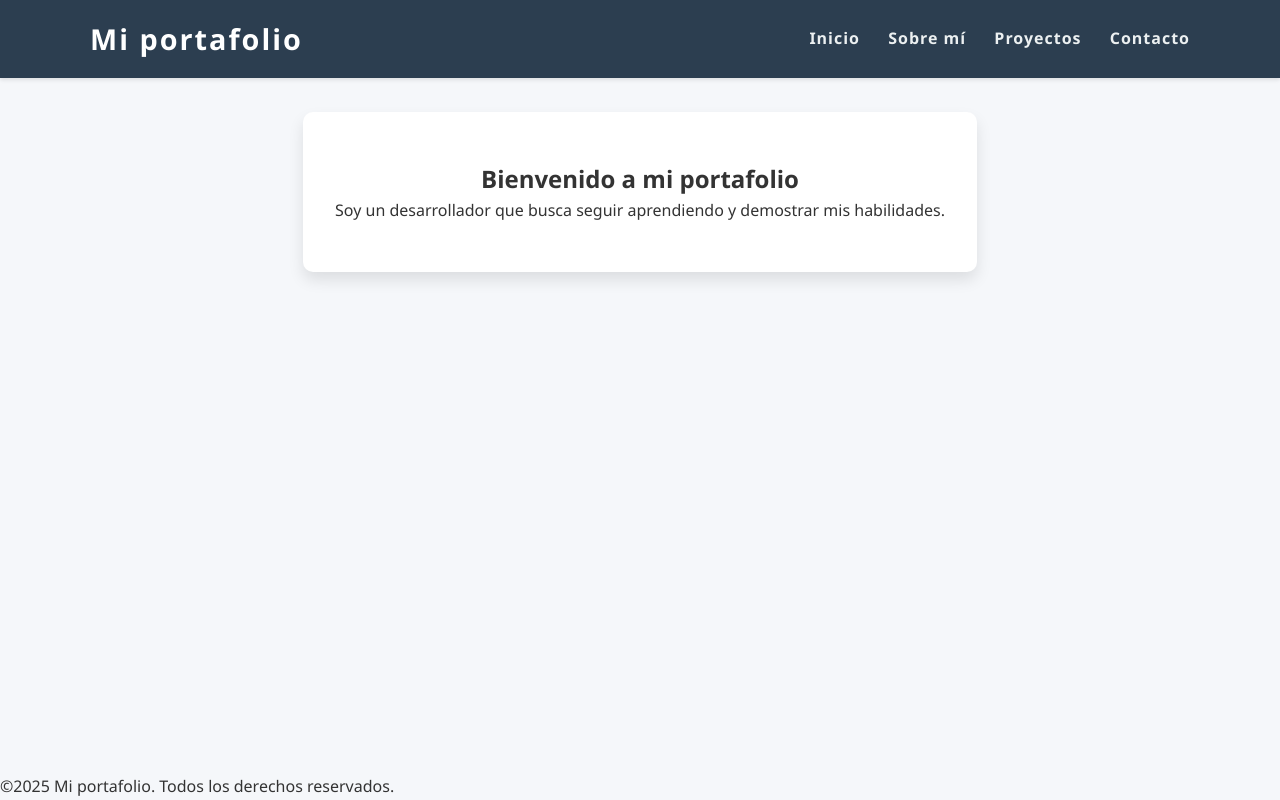
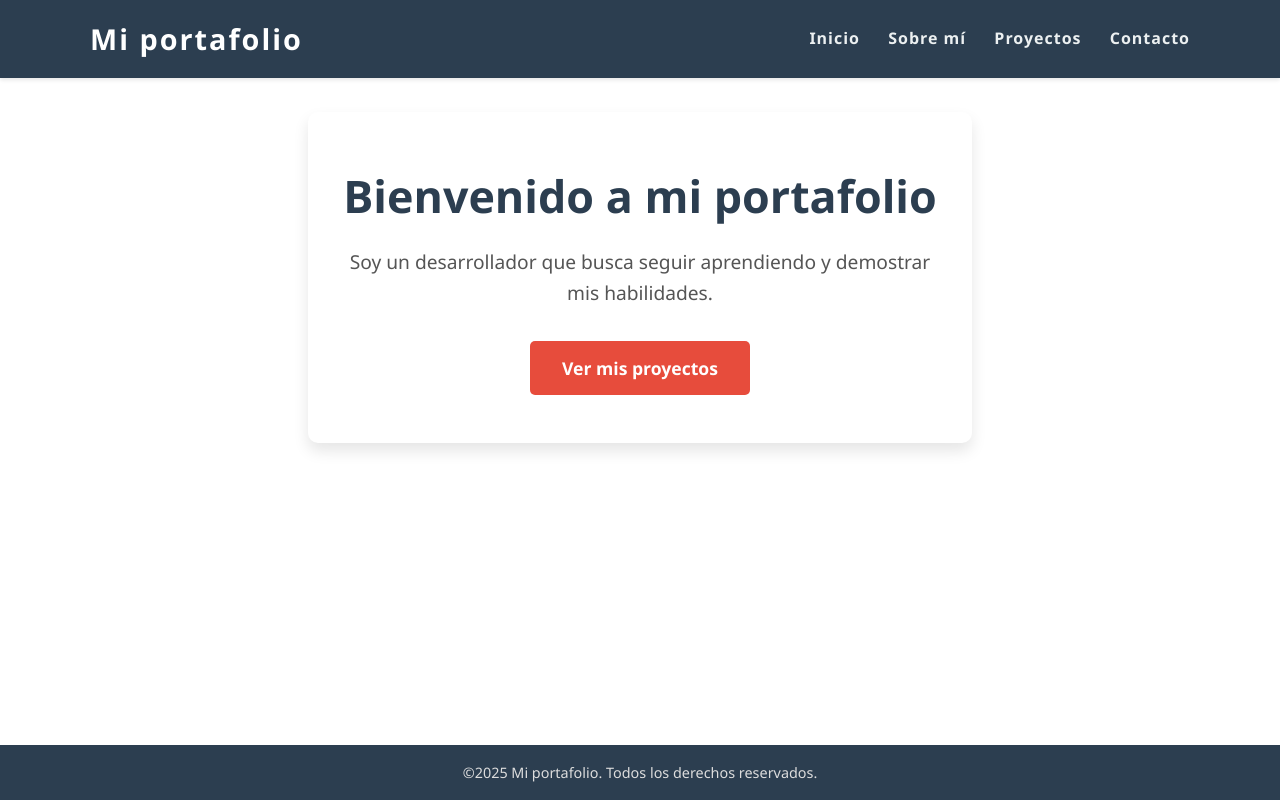
Before and after one commit to Yael-Ramos/Nuevo-sitio-web-multipagina, a plain HTML site: page index.html in a window 1280 px wide. Drawn offline with Linux system fonts and the light colour scheme.

Commit message:
Avances de paginas

```diff
--- a/css/style.css
+++ b/css/style.css
@@ -1,3 +1,10 @@
+:root{
+    --Blanco: #f5f7fa;
+    --Negro-carbon:#2c3e50;
+    --Blanco-v:#ecf0f1;
+    --Rojo-brillante:#e74c3c;
+    --Rojo-ladrillo:#c0392b;
+}
 * {
       margin: 0;
       padding: 0;
@@ -6,7 +13,7 @@
     }
 
     body{
-        background:#f5f7fa;
+        background:var(--blanco);
         color: #333;
         line-height: 1.6;
         min-height: 100vh;
@@ -15,7 +22,7 @@
     }
 
     header{
-        background: #2c3e50;
+        background: var(--Negro-carbon);
         color: white;
         padding: 1rem 2rem;
         position: sticky;
@@ -40,7 +47,7 @@
     }
 
     nav a{
-        color: #ecf0f1;
+        color: var(--Blanco-v);
         margin-left: 1.5rem;
         text-decoration: none;
         font-weight: 600;
@@ -48,7 +55,7 @@
         transition: color 0.3s ease;
     }
     nav a :hover{
-        color: #e74c3c;
+        color: var(--Rojo-brillante);
     }
 
     main{
@@ -65,3 +72,45 @@
         padding: 3rem 2rem;
         text-align: center;
     }
+
+    .hero h1{
+        font-size: 2.8rem;
+        margin-bottom: 1rem;
+        color: var(--Negro-carbon);
+    }
+
+    .hero p{
+        font-size: 1.2rem;
+        margin-bottom: 2rem;
+        color: #555;
+        max-width: 600px;
+        margin-left: auto;
+        margin-right: auto;
+    }
+
+    .boton-primario{
+        background-color: var(--Rojo-brillante);
+        color: white;
+        padding: 0.8rem 2rem;
+        font-size: 1.1rem;
+        border: none;
+        border-radius: 5px;
+        cursor: pointer;
+        text-decoration: none;
+        font-weight: 600;
+        transition: background-color 0.3s ease;
+        display:inline-block;
+    }
+
+    .boton-primario:hover{
+background-color: var(--Rojo-ladrillo);
+    }
+    footer{
+        background:var(--Negro-carbon);
+        color: #ddd;
+        text-align: center;
+        padding: 1rem 0;
+        margin-top: auto;
+        font-size: 0.9rem;
+        user-select: none;
+    }
--- a/index.html
+++ b/index.html
@@ -3,7 +3,7 @@
 <head>
     <meta charset="UTF-8">
     <meta name="viewport" content="width=device-width, initial-scale=1.0">
-    <title>Mi portafolio - inicio</title>
+    <title>Mi Portafolio - inicio</title>
     <link rel="stylesheet" href="css/style.css">
 </head>
 <body>
@@ -23,7 +23,7 @@
         <section class="hero">
             <h1>Bienvenido a mi portafolio</h1>
             <p>Soy un desarrollador que busca seguir aprendiendo y demostrar mis habilidades.</p>
-            <a  href="proyectos.html" class="boton-primario"></a>
+            <a  href="proyectos.html" class="boton-primario">Ver mis proyectos</a>
         </section>
     </main>
 
```
Also changed, not shown: Sobre-mi.html (added, +16 -0 lines).
